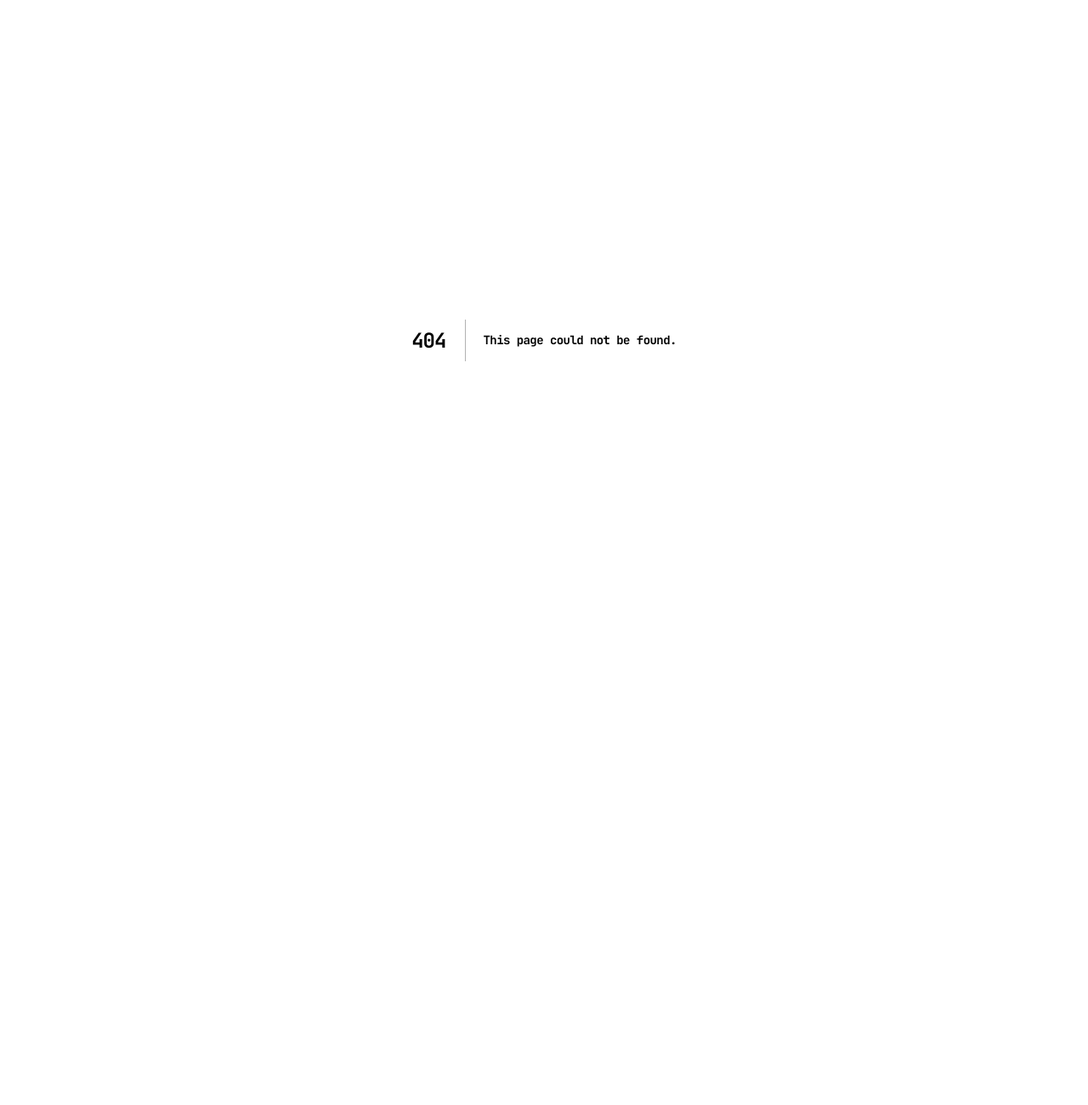
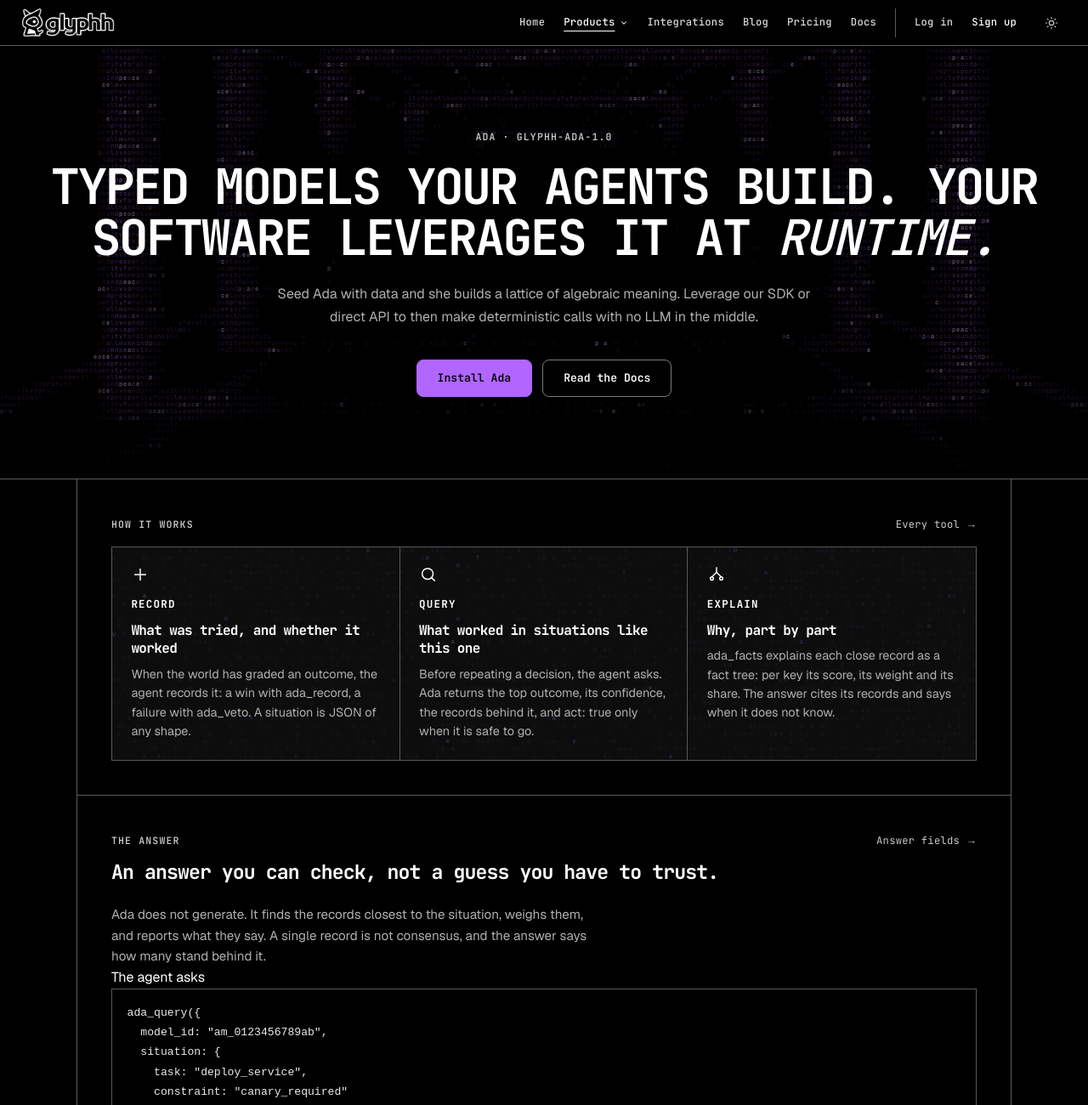
Before and after one commit to glyphh-ai/web, a Next.js app: page /products/ada in a window 1280 px wide. Before the commit this address had no page. Shown: the top 1300 px of the page at 85% size. Before the commit the page ends 800 px from the top, so only its background shows below. Built offline with nearby package versions, Linux system fonts and the light colour scheme; no server answers; a web font is replaced by a local one.

Commit message:
Revert "site: the Products menu is Glyphh Desktop and the Model Router; the Ada page is gone"
This reverts commit cdab22456ac1c033735a898823d23a4e6527a2cc.

```diff
--- a/app/components/Nav.js
+++ b/app/components/Nav.js
@@ -87,18 +87,22 @@ export default function Nav() {
             <div className="nav-dd">
               <a href="/" className={`nav-dd-trigger${pathname === '/' ? ' active' : ''}`}>Home</a>
             </div>
-            {/* The Products dropdown is back (his order, 2026-10-02) with the two products the home page names. */}
+            {/* The Products dropdown is back (his order, 2026-10-02) with the three products the home page names. */}
             <div
                 className={`nav-dd ${prodOpen ? 'open' : ''}`}
                 ref={prodRef}
                 onMouseEnter={prodEnter}
                 onMouseLeave={prodLeave}
               >
-                <a href="/products/desktop" className={`nav-dd-trigger${active('/products')}`}>
+                <a href="/products/ada" className={`nav-dd-trigger${active('/products')}`}>
                   Products
                   <svg width="10" height="10" viewBox="0 0 24 24" fill="none" stroke="currentColor" strokeWidth="2.5" strokeLinecap="round" strokeLinejoin="round"><polyline points="6 9 12 15 18 9"/></svg>
                 </a>
                 <div className="nav-dd-panel">
+                  <a href="/products/ada" className="nav-dd-item">
+                    <span className="nav-dd-name">Ada</span>
+                    <span className="nav-dd-desc">Typed models your agents build, feed and query. Every answer a fact tree.</span>
+                  </a>
                   <a href="/products/desktop" className="nav-dd-item">
                     <span className="nav-dd-name">Glyphh Desktop</span>
                     <span className="nav-dd-desc">The open desktop client for frontier AI. Every loop, every model, one app.</span>
@@ -178,6 +182,7 @@ export default function Nav() {
       <div className={`mobile-menu ${menuOpen ? 'open' : ''}`}>
         <a href="/" onClick={() => setMenuOpen(false)}>Home</a>
         <span className="mobile-menu-group">Products</span>
+        <a href="/products/ada" className="mobile-menu-sub" onClick={() => setMenuOpen(false)}>Ada</a>
         <a href="/products/desktop" className="mobile-menu-sub" onClick={() => setMenuOpen(false)}>Glyphh Desktop</a>
         <a href="/products/router" className="mobile-menu-sub" onClick={() => setMenuOpen(false)}>Model Router</a>
         <a href="/integrations" onClick={() => setMenuOpen(false)}>Integrations</a>
--- /dev/null
+++ b/app/products/ada/page.js
@@ -0,0 +1,191 @@
+import Nav from '../../components/Nav';
+import Reveal from '../../components/Reveal';
+import Footer from '../../components/Footer';
+import HeroAscii from '../../components/HeroAscii';
+import LetterField from '../../components/LetterField';
+
+// Ada (2026-10-01 mock): the product page, in the home page's frame grammar.
+// The facts are the server's (glyphh_auth/ada*.py): the tool names, the answer
+// fields, where records live. The example answer is illustrative.
+
+export const metadata = {
+  title: 'Ada: typed models your agents build. Your software leverages it at runtime',
+  description:
+    'Seed Ada with data and she builds a lattice of algebraic meaning. Leverage our SDK or direct API to then make deterministic calls with no LLM in the middle.',
+};
+
+const DOCS = "https://docs.glyphh.ai";
+
+const STEPS = [
+  {
+    title: 'Record',
+    head: 'What was tried, and whether it worked',
+    body: 'When the world has graded an outcome, the agent records it: a win with ada_record, a failure with ada_veto. A situation is JSON of any shape.',
+    icon: (<><path d="M12 5v14" /><path d="M5 12h14" /></>),
+  },
+  {
+    title: 'Query',
+    head: 'What worked in situations like this one',
+    body: 'Before repeating a decision, the agent asks. Ada returns the top outcome, its confidence, the records behind it, and act: true only when it is safe to go.',
+    icon: (<><circle cx="11" cy="11" r="7" /><path d="M20 20l-3.5-3.5" /></>),
+  },
+  {
+    title: 'Explain',
+    head: 'Why, part by part',
+    body: 'ada_facts explains each close record as a fact tree: per key its score, its weight and its share. The answer cites its records and says when it does not know.',
+    icon: (<><path d="M12 3v6" /><path d="M12 9 6 15" /><path d="M12 9l6 6" /><circle cx="6" cy="17" r="2" /><circle cx="18" cy="17" r="2" /></>),
+  },
+];
+
+const WHERE = [
+  {
+    title: 'Any MCP client',
+    head: 'Claude Code, Claude, Cursor, Codex, your own agents',
+    body: 'Add one URL and sign in with your Glyphh account. The Claude Code plugin adds the skill that tells Claude when to reach for Ada.',
+  },
+  {
+    title: 'POST /ada',
+    head: 'One endpoint, on a gateway key',
+    body: 'Every tool is an op on one endpoint. Call it from a service, a job or a script, with the same budget and the same answer.',
+  },
+  {
+    title: 'A chat model',
+    head: 'glyphh-ada-1.0',
+    body: 'Pick it like any other model and talk to it in plain language or JSON. It answers only by calling Ada, and cites what it used.',
+  },
+  {
+    title: 'Your records, your place',
+    head: 'In the cloud, or on a device you registered',
+    body: 'A model keeps its records with Glyphh or on your own machine. Its configuration, weights and calibration always live on the server.',
+  },
+];
+
+const ASK = `ada_query({
+  model_id: "am_0123456789ab",
+  situation: {
+    task: "deploy_service",
+    constraint: "canary_required"
+  }
+})`;
+
+const ANSWER = `{
+  "top": "canary_then_full",
+  "confidence": 0.82,
+  "count": 6,
+  "act": true,
+  "reason": "sufficient, confident, not vetoed",
+  "veto_match": 0.12,
+  "receipts": [
+    { "id": "9f2c1a7b40de", "sim": 0.94, "outcome": "canary_then_full" },
+    { "id": "5b7e03c1a9f2", "sim": 0.91, "outcome": "canary_then_full" }
+  ]
+}`;
+
+const INSTALL = `claude plugin marketplace add glyphh-ai/ada
+claude plugin install ada@glyphh-ai
+
+# then, in Claude Code:  /mcp  ->  ada  ->  Authenticate`;
+
+function Tile({ t, i }) {
+  return (
+    <div className="hv-tile">
+      <LetterField seed={i + 1} />
+      {t.icon ? (
+        <svg className="hv-tile-icon" width="22" height="22" viewBox="0 0 24 24" fill="none" stroke="currentColor" strokeWidth="1.6" strokeLinecap="round" strokeLinejoin="round" aria-hidden="true">
+          {t.icon}
+        </svg>
+      ) : null}
+      <h3 className="hv-tile-title">{t.title}</h3>
+      <p className="hv-tile-head">{t.head}</p>
+      <p className="hv-tile-body">{t.body}</p>
+    </div>
+  );
+}
+
+export default function AdaPage() {
+  return (
+    <div className="home-page">
+      <Reveal />
+      <Nav />
+
+      <header className="oshero company-hero">
+        <div className="oshero-art" aria-hidden="true">
+          <HeroAscii />
+        </div>
+        <div className="oshero-inner container">
+          <p className="oshero-eyebrow">Ada · glyphh-ada-1.0</p>
+          <h1 className="oshero-title">
+            Typed models your agents build. Your software leverages it at <em>runtime.</em>
+          </h1>
+          <p className="oshero-pitch">
+            Seed Ada with data and she builds a lattice of algebraic meaning. Leverage our SDK or direct API to
+            then make deterministic calls with no LLM in the middle.
+          </p>
+          <div className="oshero-actions">
+            <a href={`${DOCS}/ada-install`} className="os-cta os-cta-primary">Install Ada</a>
+            <a href={`${DOCS}/ada`} className="os-cta os-cta-ghost">Read the Docs</a>
+          </div>
+        </div>
+      </header>
+
+      <div className="site-frame">
+        <section className="hiw" id="how-it-works">
+          <div className="qs-head">
+            <span className="qs-kicker">How it works</span>
+            <a href={`${DOCS}/ada-tools`} className="qs-more">Every tool &rarr;</a>
+          </div>
+          <div className="hv-grid">
+            {STEPS.map((t, i) => <Tile key={t.title} t={t} i={i} />)}
+          </div>
+        </section>
+
+        <section className="hiw" id="answer">
+          <div className="qs-head">
+            <span className="qs-kicker">The answer</span>
+            <a href={`${DOCS}/ada-tools`} className="qs-more">Answer fields &rarr;</a>
+          </div>
+          <h2 className="ix-h2 lt-h2">An answer you can check, not a guess you have to trust.</h2>
+          <p className="ix-desc">
+            Ada does not generate. It finds the records closest to the situation, weighs them, and reports what
+            they say. A single record is not consensus, and the answer says how many stand behind it.
+          </p>
+          <div className="ada-split">
+            <div>
+              <p className="ada-split-label">The agent asks</p>
+              <pre className="hv-code"><code>{ASK}</code></pre>
+            </div>
+            <div>
+              <p className="ada-split-label">Ada answers (example)</p>
+              <pre className="hv-code"><code>{ANSWER}</code></pre>
+            </div>
+          </div>
+        </section>
+
+        <section className="hiw" id="where">
+          <div className="qs-head">
+            <span className="qs-kicker">Where it runs</span>
+            <a href={`${DOCS}/ada`} className="qs-more">Ada models &rarr;</a>
+          </div>
+          <div className="hv-grid hv-grid-2">
+            {WHERE.map((t, i) => <Tile key={t.title} t={t} i={i + 3} />)}
+          </div>
+        </section>
+
+        <section className="hiw" id="install">
+          <div className="qs-head">
+            <span className="qs-kicker">Install</span>
+            <a href={`${DOCS}/ada-install`} className="qs-more">Every client &rarr;</a>
+          </div>
+          <h2 className="ix-h2 lt-h2">Two commands and a sign-in.</h2>
+          <p className="ix-desc">
+            No key to create. Every call is metered per token on your organization&rsquo;s plan, like any model.
+          </p>
+          <pre className="hv-code" style={{ marginTop: '1.25rem' }}><code>{INSTALL}</code></pre>
+          <p className="hv-foot-link"><a href="https://github.com/glyphh-ai/ada">github.com/glyphh-ai/ada</a></p>
+        </section>
+      </div>
+
+      <Footer />
+    </div>
+  );
+}
```
